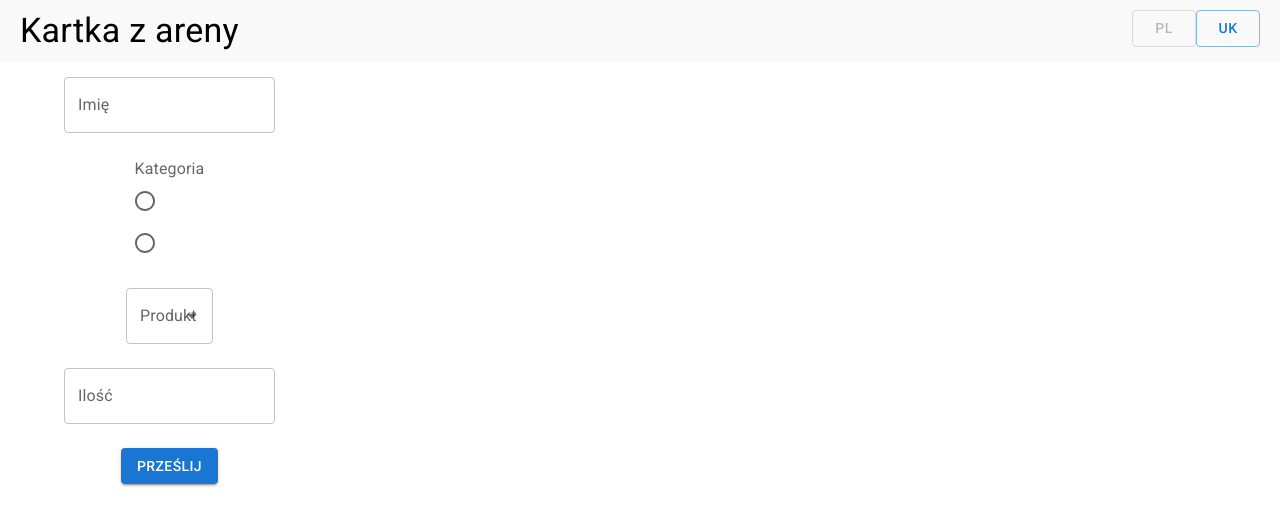
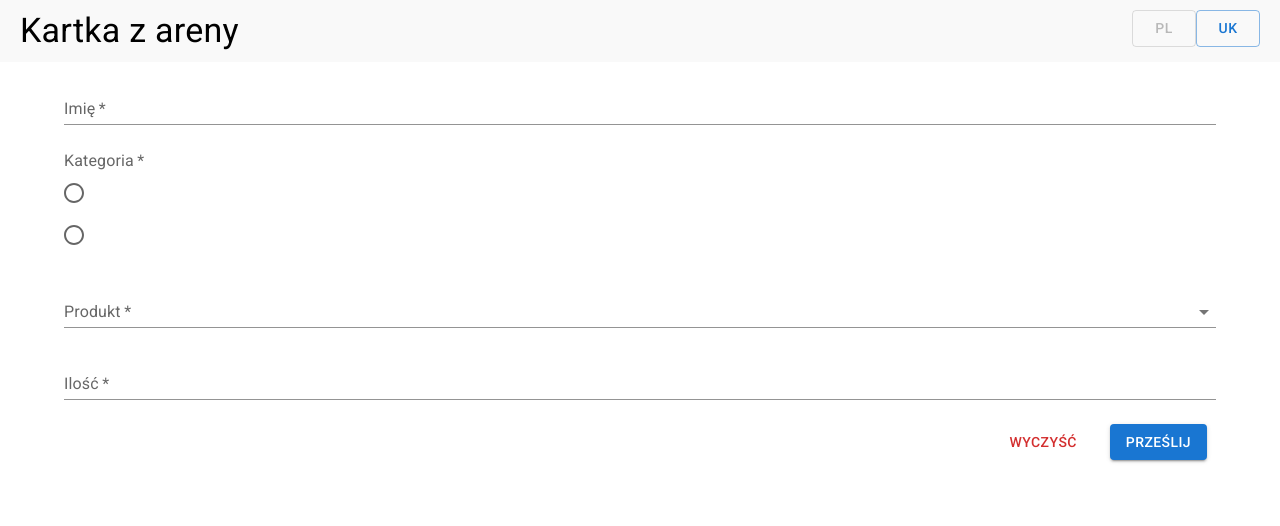
Before and after one commit to dawid-tomczak/helping-ukraine-form, a React (Create React App) app: page / in a window 1280 px wide. Shown: the top 526 px of the page. Built offline with nearby package versions, Linux system fonts and the light colour scheme.

Commit message:
progress on forms

```diff
--- a/src/locales/pl/translation.json
+++ b/src/locales/pl/translation.json
@@ -9,5 +9,6 @@
   "Ilość": "Ilość",
   "Prześlij": "Prześlij",
   "Imię": "Imię",
-  "Kategoria": "Kategoria"
+  "Kategoria": "Kategoria",
+  "Wyczyść": "Wyczyść"
 }
--- a/src/locales/uk/translation.json
+++ b/src/locales/uk/translation.json
@@ -9,5 +9,6 @@
   "Ilość": "Кількість",
   "Prześlij": "Подати",
   "Imię": "ім'я",
-  "Kategoria": "Категорія"
+  "Kategoria": "Категорія",
+  "Wyczyść": "Ясно"
 }
--- a/src/modules/ProductForm/Form/Form.module.css
+++ /dev/null
@@ -1,10 +0,0 @@
-.form {
-  display: flex;
-  flex-direction: row;
-  flex-wrap: wrap;
-}
-
-.form__input,
-.form__button {
-  margin: 15px;
-}
--- a/src/modules/ProductForm/Form/Form.tsx
+++ b/src/modules/ProductForm/Form/Form.tsx
@@ -1,56 +1,81 @@
-import React, { ReactElement, useState } from 'react';
-import styles from './Form.module.css';
+import React, { ReactElement, useEffect, useState } from 'react';
 import {
-  Autocomplete,
   Button,
   FormControl,
   FormControlLabel,
+  FormGroup,
   FormLabel,
+  Grid,
+  Input,
+  InputLabel,
+  MenuItem,
   Radio,
   RadioGroup,
+  Select,
   Stack,
-  TextField,
 } from '@mui/material';
 import { useTranslation } from 'react-i18next';
 import { Category } from '../../../@types/helpers/Category';
 import { Product } from '../../../@types/helpers/Product';
-
 interface Props {
   categories: Category[];
   products: Product[];
 }
 
+const formVariant = 'standard';
+
 const Form = ({ categories, products }: Props): ReactElement => {
   const { t, i18n } = useTranslation();
 
-  const [nameInput, setNameInput] = useState<string | null>(null);
-  const [categoryInput, setCategoryInput] = useState<string | null>(null);
-  const [productInput, setProductInput] = useState<string | null>(null);
-  const [amountInput, setAmountInput] = useState<string | null>(null);
+  const [nameInput, setNameInput] = useState<string>('');
+  const [categoryInput, setCategoryInput] = useState<string>('');
+  const [productInput, setProductInput] = useState<string>('');
+  const [amountInput, setAmountInput] = useState<string>('');
+
+  const availableProducts: Product[] =
+    categoryInput !== ''
+      ? products.filter((product) => product.categoryId === categoryInput)
+      : [];
 
   const resetForm = (fullReset = false) => {
-    setCategoryInput(null);
-    setProductInput(null);
-    setAmountInput(null);
+    setCategoryInput('');
+    setProductInput('');
+    setAmountInput('');
 
     if (fullReset) {
-      setNameInput(null);
+      setNameInput('');
     }
   };
 
+  const handleSubmit = (): void => {
+    const elementToAdd = {
+      name: nameInput,
+      category: categoryInput,
+      product: productInput,
+      amount: amountInput,
+      inputLang: i18n.language,
+    };
+
+    console.log('elementToAdd :>> ', elementToAdd);
+
+    resetForm();
+  };
+
   return (
-    <>
-      <form className={styles.form}>
-        <Stack spacing={3} alignItems={'center'}>
-          <TextField
-            className={styles.form__input}
-            label={t('Imię')}
-            variant='outlined'
+    <FormGroup>
+      <Stack spacing={3}>
+        <FormControl variant={formVariant} required>
+          <InputLabel htmlFor='name-input'>{t('Imię')}</InputLabel>
+          <Input
             value={nameInput}
             onChange={(event) => setNameInput(event.target.value)}
+            id='name-input'
+            aria-describedby='name-input'
+            required
           />
+        </FormControl>
 
-          <FormControl>
+        <FormControl variant={formVariant} required>
           <FormLabel>{t('Kategoria')}</FormLabel>
           <RadioGroup
             value={categoryInput}
@@ -69,38 +94,64 @@ const Form = ({ categories, products }: Props): ReactElement => {
           </RadioGroup>
         </FormControl>
 
-          <Autocomplete
-            className={styles.form__input}
-            options={products}
-            getOptionLabel={(option) =>
-              option.name[i18n.language as 'PL' | 'UK']
-            }
-            renderInput={(params) => (
-              <TextField {...params} label={t('Produkt')} />
-            )}
-            value={products.find((e) => e.id === productInput)}
-            onChange={(event, input) => setProductInput((input as Product).id)}
+        <FormControl variant={formVariant} required>
+          <InputLabel htmlFor='product-input-label'>{t('Produkt')}</InputLabel>
+          <Select
+            labelId='product-input-label'
+            id='product-input'
+            value={productInput}
+            label={t('Produkt')}
+            onChange={(event) => setProductInput(event.target.value)}
+          >
+            {availableProducts.map((category) => {
+              return (
+                <MenuItem key={category.id} value={category.id}>
+                  {category.name[i18n.language as 'PL' | 'UK']}
+                </MenuItem>
+              );
+            })}
+          </Select>
+        </FormControl>
+
+        <FormControl variant={formVariant} required>
+          <InputLabel htmlFor='amount-input'>{t('Ilość')}</InputLabel>
+          <Input
+            value={amountInput}
+            type='number'
+            onChange={(event) => setAmountInput(event.target.value)}
+            id='amount-input'
+            aria-describedby='amount-input'
           />
+        </FormControl>
+        <Grid container justifyContent='flex-end' columns={10}>
+          <Grid
+            item
+            xs={5}
+            md={1}
+            sx={{ display: 'flex', justifyContent: 'center' }}
+          >
+            <Button
+              variant='text'
+              color='error'
+              onClick={() => resetForm(true)}
+            >
+              {t('Wyczyść')}
+            </Button>
+          </Grid>
 
-          <TextField
-            className={styles.form__input}
-            label={t('Ilość')}
-            variant='outlined'
-            type='number'
-            value={amountInput}
-            onChange={(event) => setAmountInput(event.target.value)}
-          />
-
-          <Button
-            className={styles.form__button}
-            variant='contained'
-            onClick={() => resetForm()}
+          <Grid
+            item
+            xs={5}
+            md={1}
+            sx={{ display: 'flex', justifyContent: 'center' }}
           >
+            <Button variant='contained' onClick={handleSubmit} type='submit'>
               {t('Prześlij')}
             </Button>
+          </Grid>
+        </Grid>
       </Stack>
-      </form>
-    </>
+    </FormGroup>
   );
 };
 
```
Lines whose indentation alone changed are shown as unchanged.
